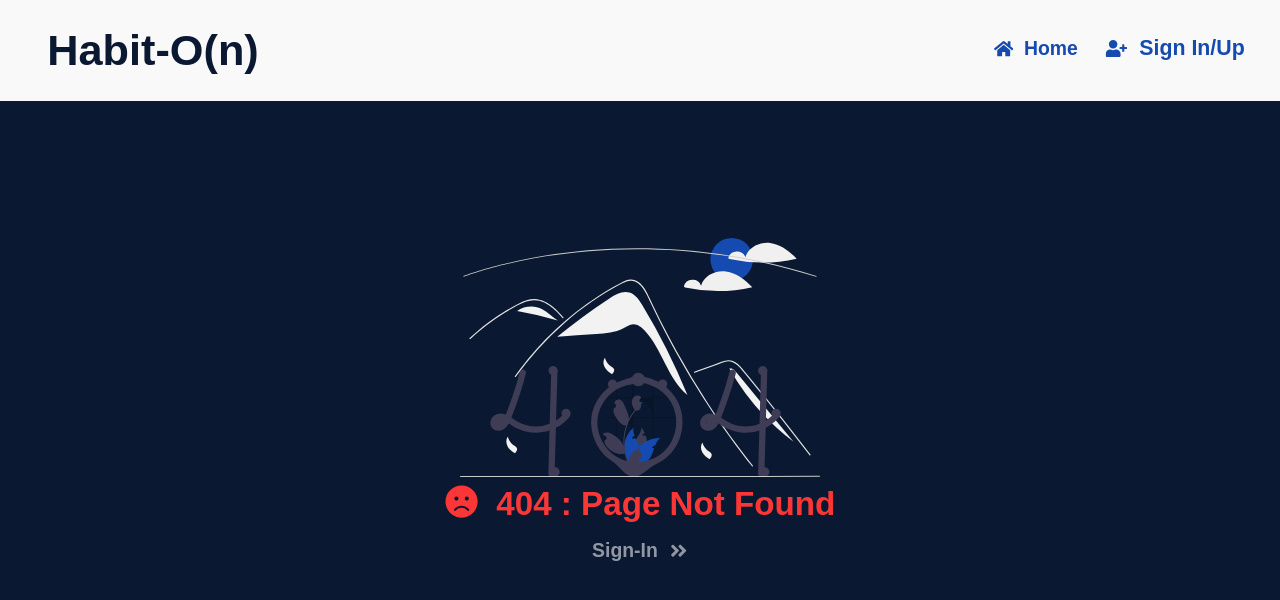
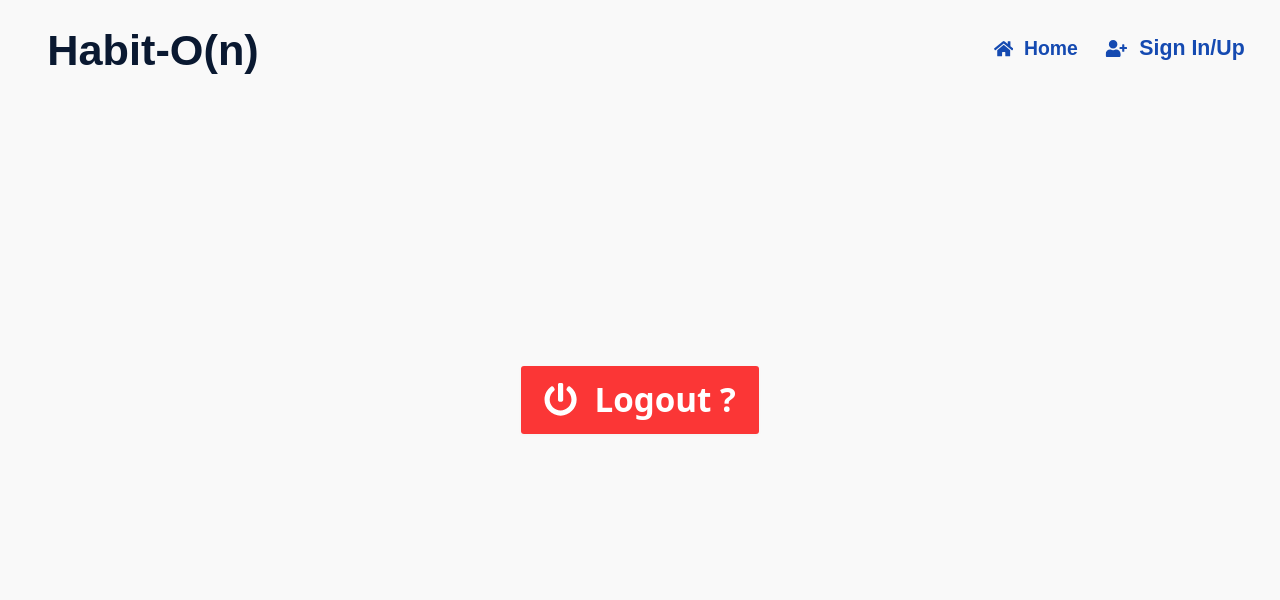
Before and after one commit to SahilSaharn/HabitOn, a React (Create React App) app: page /logout/1 in a window 1280 px wide. Before the commit this address had no page. Shown: the top 600 px of the page. Built offline with nearby package versions, Linux system fonts and the light colour scheme; a web font is replaced by a local one.

Commit message:
added & styles the logout page now up to working on functioning :)

```diff
--- a/src/App.css
+++ b/src/App.css
@@ -11,20 +11,42 @@
     we also have alll italics one...
 */
 
-*{
-    margin    : 0;
-    padding   : 0;
+* {
+    margin: 0;
+    padding: 0;
     box-sizing: border-box;
 }
 
-body{
+/* width */
+::-webkit-scrollbar {
+    width: 7px;
+}
+
+/* Track */
+::-webkit-scrollbar-track {
+    /* box-shadow: inset 0 0 5px #f9f9f9; */
+    background: #f9f9f9;
+    border-radius: 10px;
+    padding: 3px;
+}
+
+/* Handle */
+::-webkit-scrollbar-thumb {
+    background: #060f1d;
+    border-radius: 10px;
+}
+
+
+body {
     background-color: #f9f9f9;
 }
-#root{
+
+#root {
     max-width: 1920px;
 }
+
 /* font responsive sizes */
-:root{
+:root {
     --fs-esm: clamp(0.64rem, 0.14vw + 0.6rem, 0.77rem);
     --fs-sm: clamp(0.8rem, 0.24vw + 0.74rem, 1.03rem);
     --fs-base: clamp(1rem, 0.39vw + 0.9rem, 1.38rem);
@@ -36,10 +58,10 @@ body{
     --fs-4xl: clamp(3.81rem, 4.1vw + 2.79rem, 7.71rem);
 }
 
-.sofi{
+.sofi {
     font-family: 'Sofia Sans', sans-serif;
 }
 
-.overflow-hidden{
+.overflow-hidden {
     overflow: hidden;
 }
--- a/src/App.js
+++ b/src/App.js
@@ -10,6 +10,7 @@ import SignInPage from './Components/SignInPage';
 import HabitWrapper from './Components/HabitWrapper';
 import HabitPage from './Components/HabitPage';
 import ForgotPassPage from './Components/ForgotPassPage';
+import LogoutPage from './Components/LogoutPage';
 import { Routes, Route, useLocation } from 'react-router-dom';
 import { AnimatePresence, motion } from 'framer-motion';
 
@@ -33,6 +34,7 @@ function App() {
                 <Route path='/forgotpassword' element={<ForgotPassPage />} />
                 <Route path='/habits/:email' element={<HabitWrapper />} />
                 <Route path='/habit/:index' element={<HabitPage />} />
+                <Route path='/logout/:name' element={<LogoutPage />} />
                 <Route path='*' element={<PageNotFoundPage />} />
               </Routes>
             </AnimatePresence>
--- /dev/null
+++ b/src/Component_styles/LogOut_styles.css
@@ -0,0 +1,61 @@
+.logout-cont{
+    width: 100%;
+    height: 100vh;
+    display: flex;
+    align-items: center;
+    justify-content: center;
+}
+
+/* .logout-cont > button{
+    color : #fb3636;
+    padding: 0.3em .5em;
+    border-radius: 20px;
+    border: 3px solid #fb3636;
+} */
+
+
+/* CSS */
+.button-5 {
+  align-items: center;
+  background-clip: padding-box;
+  background-color: #fb3636;
+  border: 1px solid transparent;
+  border-radius: .25rem;
+  box-shadow: rgba(0, 0, 0, 0.02) 0 1px 3px 0;
+  box-sizing: border-box;
+  color: #fff;
+  cursor: pointer;
+  display: flex;
+  font-family: system-ui,-apple-system,system-ui,"Helvetica Neue",Helvetica,Arial,sans-serif;
+  font-size: var(--fs-lg);
+  font-weight: bold;
+  justify-content: center;
+  line-height: 1.25;
+  margin: 0;
+  min-height: 3rem;
+  padding: calc(.875rem - 1px) calc(1.5rem - 1px);
+  position: relative;
+  text-decoration: none;
+  transition: all 250ms;
+  user-select: none;
+  -webkit-user-select: none;
+  touch-action: manipulation;
+  vertical-align: baseline;
+  width: auto;
+}
+
+.button-5:hover,
+.button-5:focus {
+  background-color: #ff5b5b;
+  box-shadow: rgba(0, 0, 0, .1) 0 10px 12px;
+}
+
+.button-5:hover {
+  transform: translateY(-1px);
+}
+
+.button-5:active {
+  background-color: #ff5b5b;
+  box-shadow: rgba(0, 0, 0, .1) 0 10px 4px;
+  transform: translateY(0);
+}
--- a/src/Components/HabitPage.jsx
+++ b/src/Components/HabitPage.jsx
@@ -3,7 +3,7 @@ import { useParams , useNavigate } from 'react-router-dom';
 import userContext from '../Contexts/UserAndThemeContext';
 import ErrorContext from '../Contexts/ErrorContext';
 import '../Component_styles/HabitPage_styles.css'
-import { FaClock , FaAngry, FaGrinBeamSweat ,FaGrinStars ,FaRedo } from "react-icons/fa";
+import { FaClock , FaAngry, FaGrinBeamSweat,FaInfoCircle ,FaGrinStars ,FaRedo } from "react-icons/fa";
 import { ResponsiveContainer , LineChart , Line ,XAxis ,YAxis ,CartesianGrid, Tooltip } from 'recharts';
 import axios from 'axios';
 import Loader from './Loader';
@@ -172,7 +172,7 @@ function HabitPageComponent (){
           animate = {{y : 0, opacity :1 ,scale :1}}
           transition = {{duration : 0.5 , delay : 0.9}}
         >
-          {habit.description} Lorem, ipsum dolor sit amet consectetur adipisicing elit. Pariatur perspiciatis voluptatum officia suscipit molestiae quos maxime adipisci esse, quo cumque unde, ab aliquid quidem? Consectetur nulla omnis quod ducimus? Iure quis laudantium, modi aspernatur veritatis corrupti atque et. Quae pariatur accusantium ex maiores laboriosam a ut ullam natus quos aspernatur.
+          {habit.description}
         </motion.p>
 
         <motion.h4 className="habit-data-curr-score" style = {{color : theme ? '#0a1931' : '#f9f9f9'}}
@@ -198,6 +198,13 @@ function HabitPageComponent (){
             )
           }
         </div>
+        <motion.h5 className="habit-data-created-date" style = {{color : '#fb3636'}}
+          initial = {{x : 50 , opacity: 0}}
+          animate = {{x : 0 , opacity: 1}}
+          transition = {{delay : 0.7 , type : 'tween'}}
+        >
+          <FaInfoCircle/> &nbsp; Note : This app Uses UTC timeLine so. Score can be a bit diffrent as per Your Timezone :)
+        </motion.h5>
 
       </div>
 
--- /dev/null
+++ b/src/Components/LogoutPage.jsx
@@ -0,0 +1,13 @@
+import React from 'react'
+import '../Component_styles/LogOut_styles.css'
+import { FaPowerOff } from 'react-icons/fa';
+
+function LogoutPage() {
+  return (
+    <div className='logout-cont sofi'>
+      <button className='button-5' > <FaPowerOff/> &nbsp; Logout ? </button>
+    </div>
+  )
+}
+
+export default LogoutPage
--- a/src/Components/Navbar.jsx
+++ b/src/Components/Navbar.jsx
@@ -2,7 +2,7 @@ import React, { useState ,useContext } from 'react'
 import '../Component_styles/Navbar_styles.css'
 import { easeInOut, motion ,AnimatePresence } from 'framer-motion';
 import { Link } from 'react-router-dom';
-import { FaHome, FaCompass, FaUserPlus, FaBars, FaTimesCircle ,FaUser ,FaCalendarAlt } from 'react-icons/fa';
+import { FaHome, FaCompass, FaUserPlus, FaBars ,FaPowerOff, FaTimesCircle ,FaUser ,FaCalendarAlt } from 'react-icons/fa';
 import Mobilenav from './Mobilenav';
 import userContext from '../Contexts/UserAndThemeContext';
 import '../Component_styles/Navbar_styles.css';
@@ -48,7 +48,7 @@ function Navbar() {
 
         {
           (user.auth) ?
-          <Link to={`/profile/${user.name.replace(/\s/g, "_")}`} style={{ color : (theme) ? "#154ab1" : '#F9f9f9'}} > <span> <FaUser/> &nbsp; {(user.name.length > 13) ? `${user.name.substring(0,15)}...` : user.name} </span> </Link> :
+          <Link to={`/logout/${user.name.replace(/\s/g, "_")}`} style={{ color : (theme) ? "#154ab1" : '#F9f9f9'}} > <span> <FaPowerOff/> &nbsp; {(user.name.length > 13) ? `${user.name.substring(0,15)}...` : user.name} </span> </Link> :
           <Link to="/signin" id='signup-btn' style={{ color : (theme) ? "#154ab1" : '#F9f9f9'}} > <span> <FaUserPlus /> &nbsp; Sign In/Up </span> </Link>
         }
       </motion.div>
```
